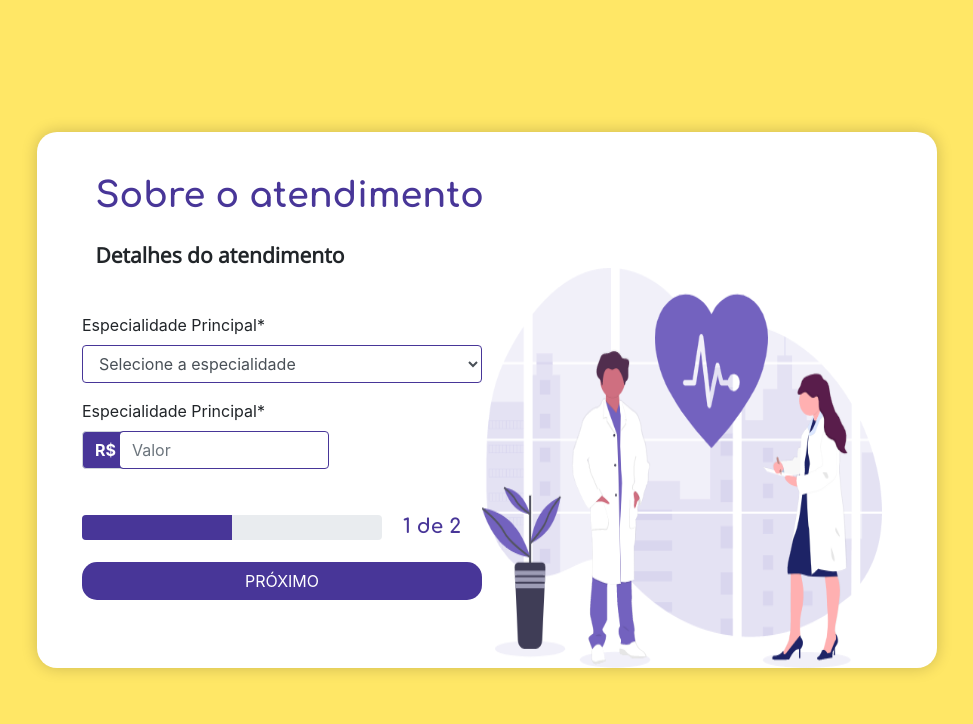
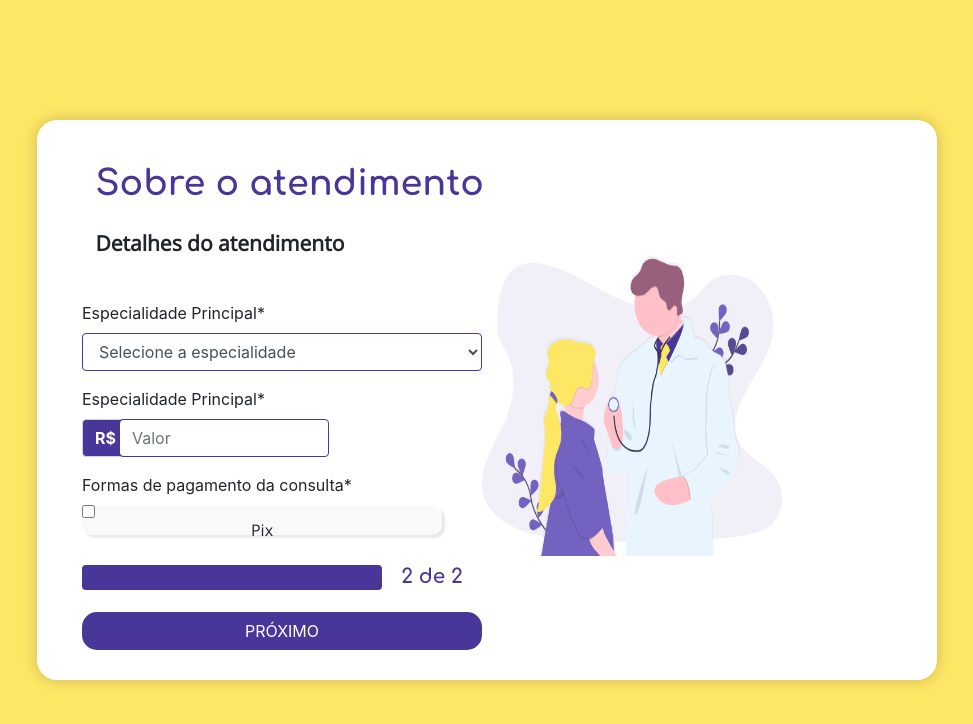
Before and after one commit to bolodissenoura/FacilConsultaFront, a Vue app: page /atendimento in a window 1280 px wide. Shown: the top 724 px of the page, without its empty margins (153-1126 px from the left). Built offline with nearby package versions, Linux system fonts and the light colour scheme.

Commit message:
(edit) Adicionado a imagem e comeco da estilizacao dos checkbox de pagamento

```diff
--- a/src/components/form/FormAtendimento.vue
+++ b/src/components/form/FormAtendimento.vue
@@ -26,23 +26,29 @@
 
             </div>
 
+            <label class="tituloInput" for="name">Formas de pagamento da consulta*</label>
+            <div class="box-check">
+                <input type="checkbox" style="display:flex;" >
+                <p>Pix</p>
+            </div>
+
             <div class="row ">
                 <div class="col-md-4">
                     <div class="progress" style="height: 25px;margin-top:30px;">
                         <div class="progress-bar" role="progressbar"
-                         style="width: 50%;background-color: rgb(72, 54, 152);"
+                         style="width: 100%;background-color: rgb(72, 54, 152);"
                          aria-valuenow="25" aria-valuemin="0"
                          aria-valuemax="100">
                          </div>
                     </div>
                 </div>
                 <div class="col-md-4">
-                    <h6 class="contagem" for="CPF">1 de 2</h6>
+                    <h6 class="contagem" for="CPF">2 de 2</h6>
                 </div>
             </div>
             <button @click="$router.push('cadastro')" type="submit" class="btn">PRÓXIMO</button>
         </form>
-    <img src="../../assets/desktop-pagina-1.png" style="width:400px;height:400px;" class="rounded " >
+    <img src="../../assets/desktop-pagina-2.png" style="width:300px;height:300px;" class="rounded" >
     </div>
 
 </template>
@@ -141,6 +147,14 @@
         font-size:20px;
         margin-right:-300px;
     }
+    .box-check{
+        width: 90%;
+        font-family: 'Open Sans', sans-serif;
+        height: 30px;
+        background-color: #F9F9F9;
+        border-radius: 10px;
+        box-shadow:  3px 3px 2px rgba(0, 0, 0, 0.09)
+    }
 
     /* Escondendo as flechinhas do Input Number  */
     input::-webkit-outer-spin-button,
--- a/src/views/Atendimento.vue
+++ b/src/views/Atendimento.vue
@@ -14,7 +14,7 @@
     import GoBack from '../components/button/GoBack.vue'
 
     export default {
-        name: 'Profissional',
+        name: 'Atendimento',
         components: {
             Titulo,
             Subtitulo,
```
